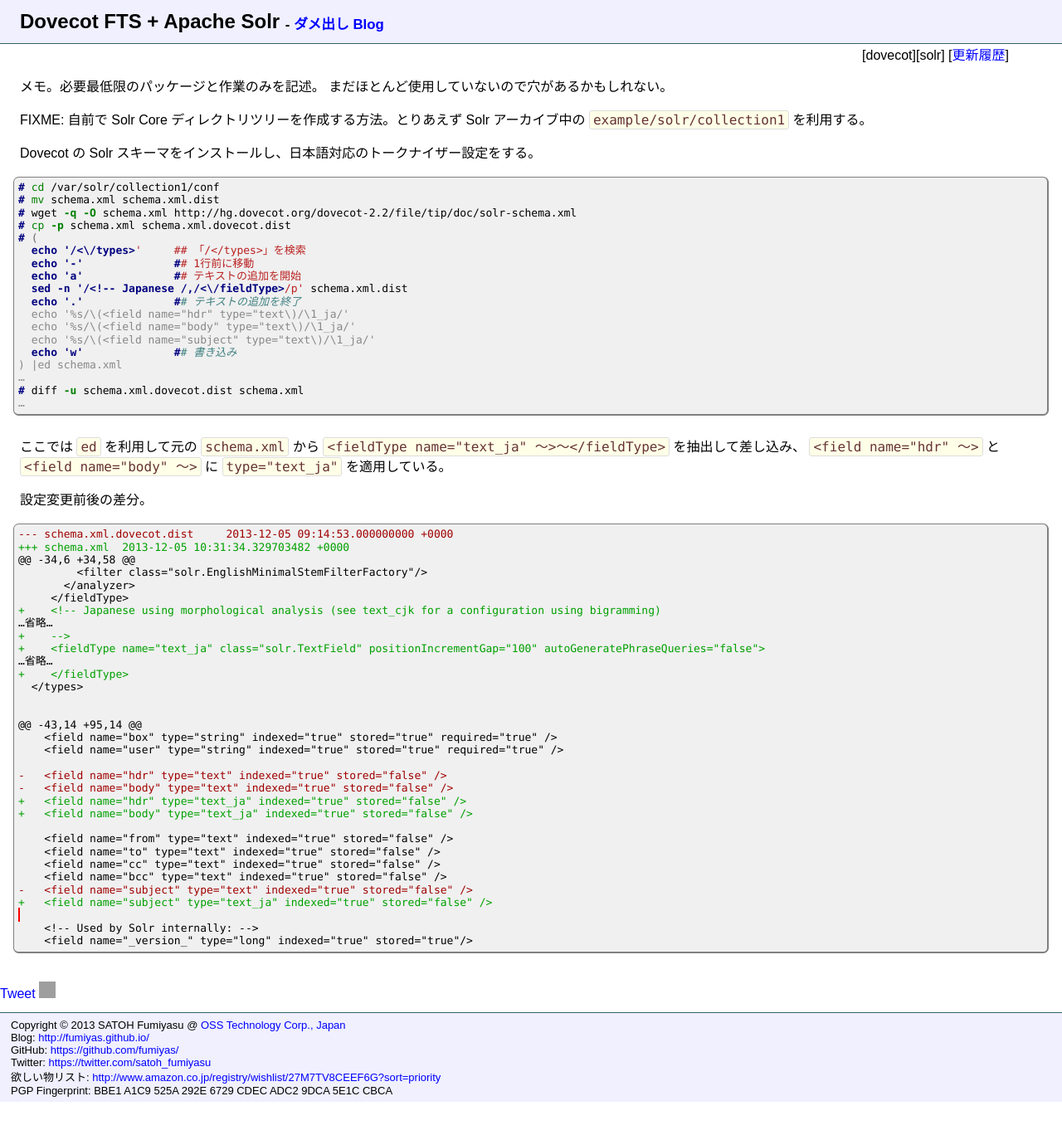
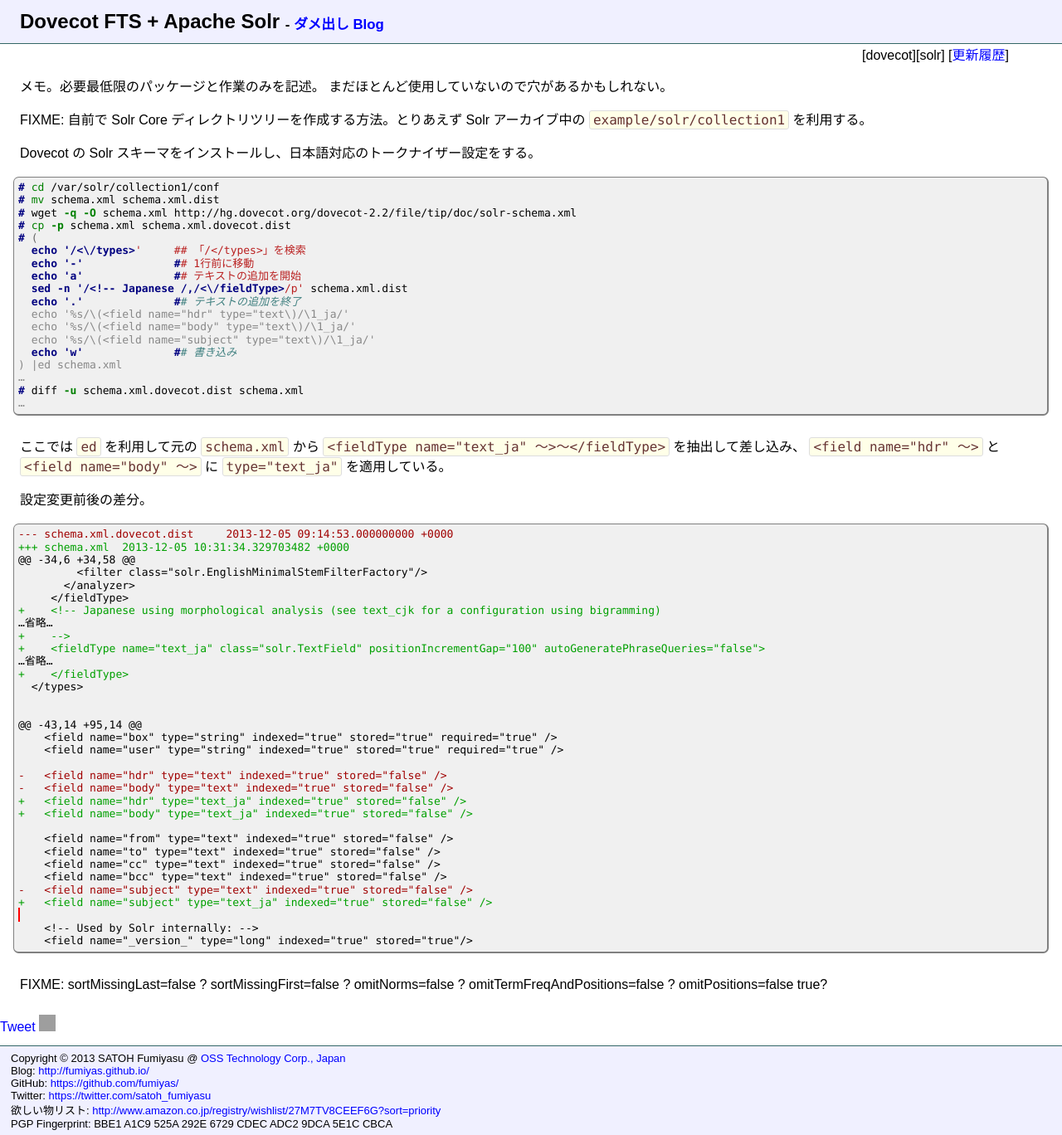
Before and after one commit to fumiyas/fumiyas.github.io, a Jekyll site: the page built from draft/dovecot-fts-solr.md, in a window 1280 px wide. Shown: the whole page at 83% size. Built offline with Jekyll 4.4.1, drawn with Linux system fonts in a browser that asks for light colours; Markdown is read by kramdown in place of the engine named in the settings; comment, search, counter and statistics services are not loaded; before the commit the page ends 1328 px from its top, so only the background shows below that; grey boxes are pictures that could not be loaded.

````diff
--- a/draft/dovecot-fts-solr.md
+++ b/draft/dovecot-fts-solr.md
@@ -75,3 +75,10 @@ Dovecot の Solr スキーマをインストールし、日本語対応のトー
     <!-- Used by Solr internally: -->
     <field name="_version_" type="long" indexed="true" stored="true"/>
 ```
+
+FIXME: <filed>
+  sortMissingLast=false			?
+  sortMissingFirst=false		?
+  omitNorms=false			?
+  omitTermFreqAndPositions=false	?
+  omitPositions=false			true?
````
Also changed, not shown: 2 other files.
